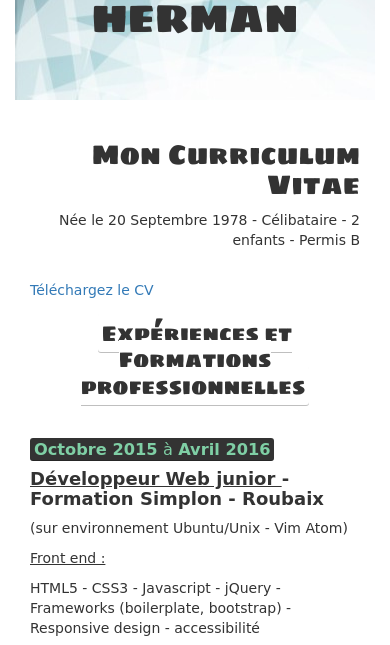
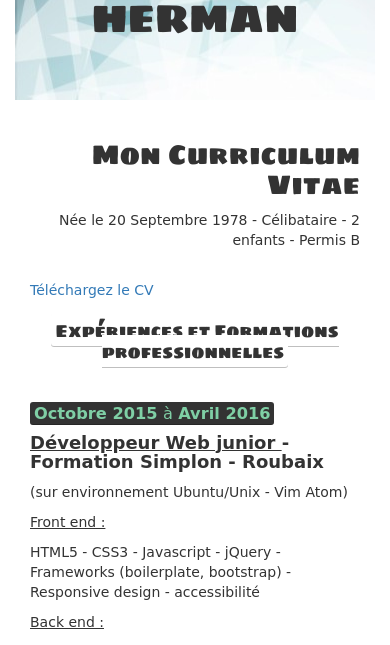
Before and after one commit to CarolineHe/carolineherman, a plain HTML site: page cv.html in a window 390 px wide. Shown: the part 136-781 px from the top of the page. Drawn offline with Linux system fonts and the light colour scheme; files that its build step writes are made by us from their sources; a web font is replaced by a local one.

Commit message:
change title size in media queries cv.html

```diff
--- a/css/main.css
+++ b/css/main.css
@@ -896,6 +896,11 @@ font-family: 'Walter Turncoat', cursive;
         font-size: 7vw!important;
     }
 
+    h3{
+        text-align: center!important;
+        font-size: 5vw!important;
+    }
+
     .navbar-btn {
         display:inline;
         width: 50%;
@@ -990,6 +995,10 @@ footer {
 
     /*/////////////////////////////screen between 500px-1023px////////////////////////*/
     @media screen and (min-width: 500px) and (max-width: 1023px) {
+        .kbd2{
+            font-size:5vw!important;
+        }
+
     }
 
 
```
